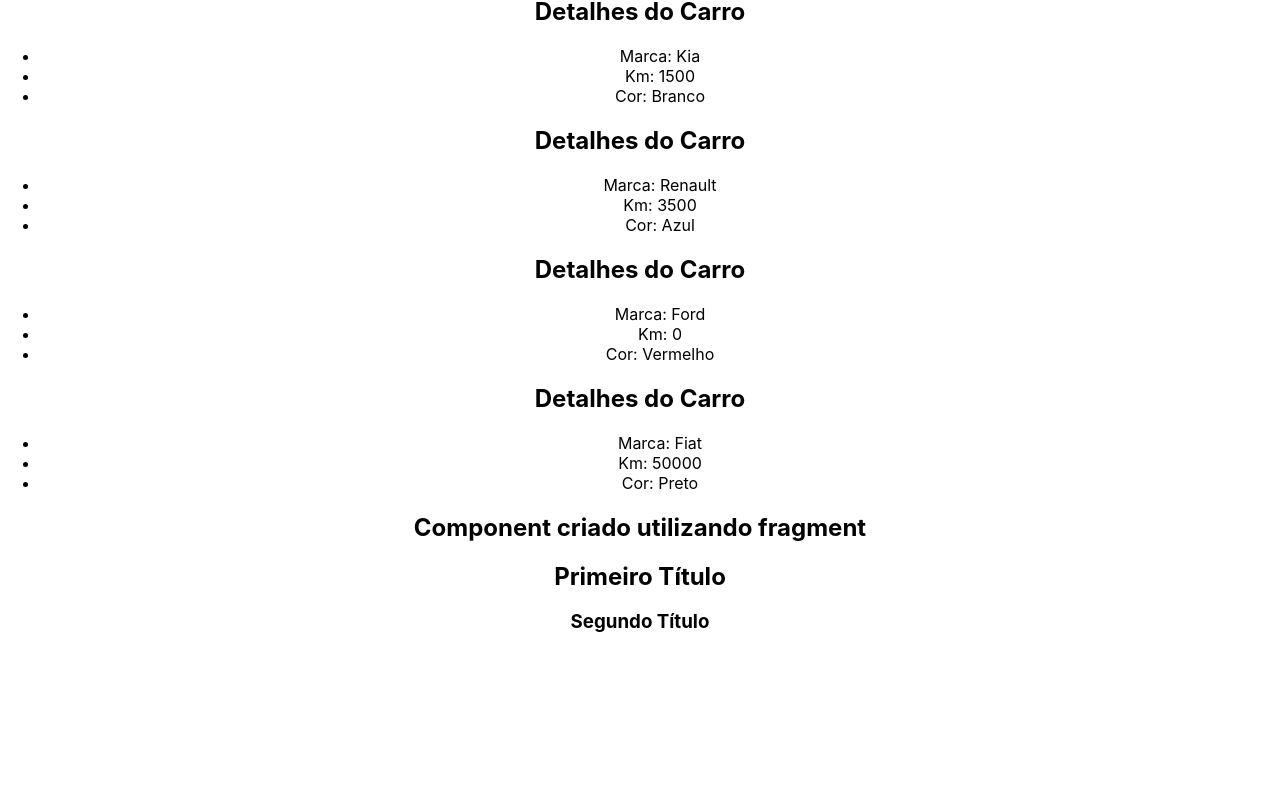
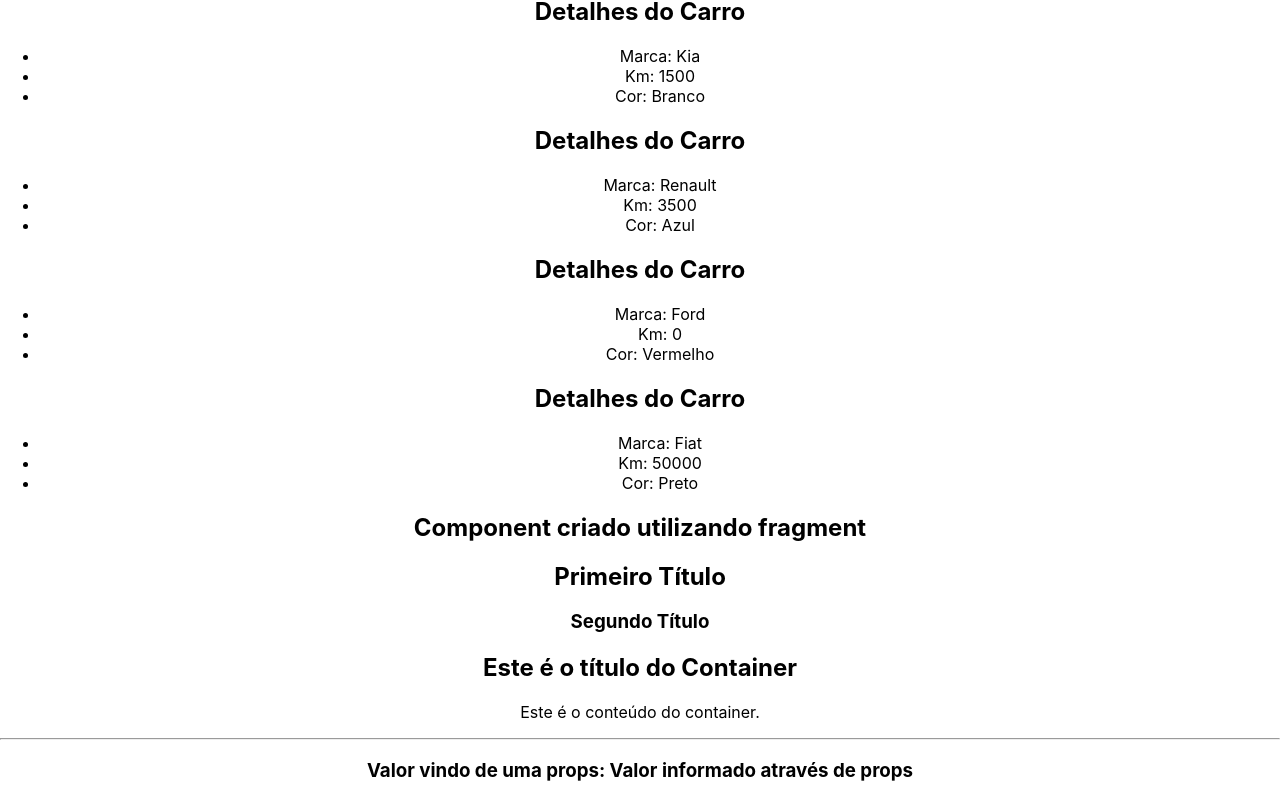
Before and after one commit to xanderifer1974/curso-react-do-zero-a-maestria-avancando, a React (Create React App) app: page / in a window 1280 px wide. Shown: the part 2940-3741 px from the top of the page. Before the commit the page ends 3592 px from the top, so only its background shows below. Built offline with nearby package versions, Linux system fonts and the light colour scheme.

Commit message:
A prop children

```diff
--- a/src/App.js
+++ b/src/App.js
@@ -9,6 +9,7 @@
 import ShowUserName from "./components/ShowUserName";
 import CarDetails from "./components/CarDetails";
 import Fragment from "./components/Fragment";
+import Container from "./components/Container";
 
 function App() {
   const userName = "Rodrigo Pereira";
@@ -50,6 +51,12 @@
       {/*Fragments */}
       <h2>Component criado utilizando fragment</h2>
       <Fragment/>
+      {/*Childrens */}
+      <Container anotherValue="Valor informado através de props" >
+        <p>Este é o conteúdo do container.</p>
+      </Container>
+
+
     </div>
   );
 }
--- /dev/null
+++ b/src/components/Container.jsx
@@ -0,0 +1,12 @@
+const Container = ({children,anotherValue}) => {
+  return (
+    <div>
+        <h2>Este é o título do Container</h2>
+        {children}
+        <hr/>
+        <h3>Valor vindo de uma props: {anotherValue}</h3>
+    </div>
+  )
+}
+
+export default Container
```
